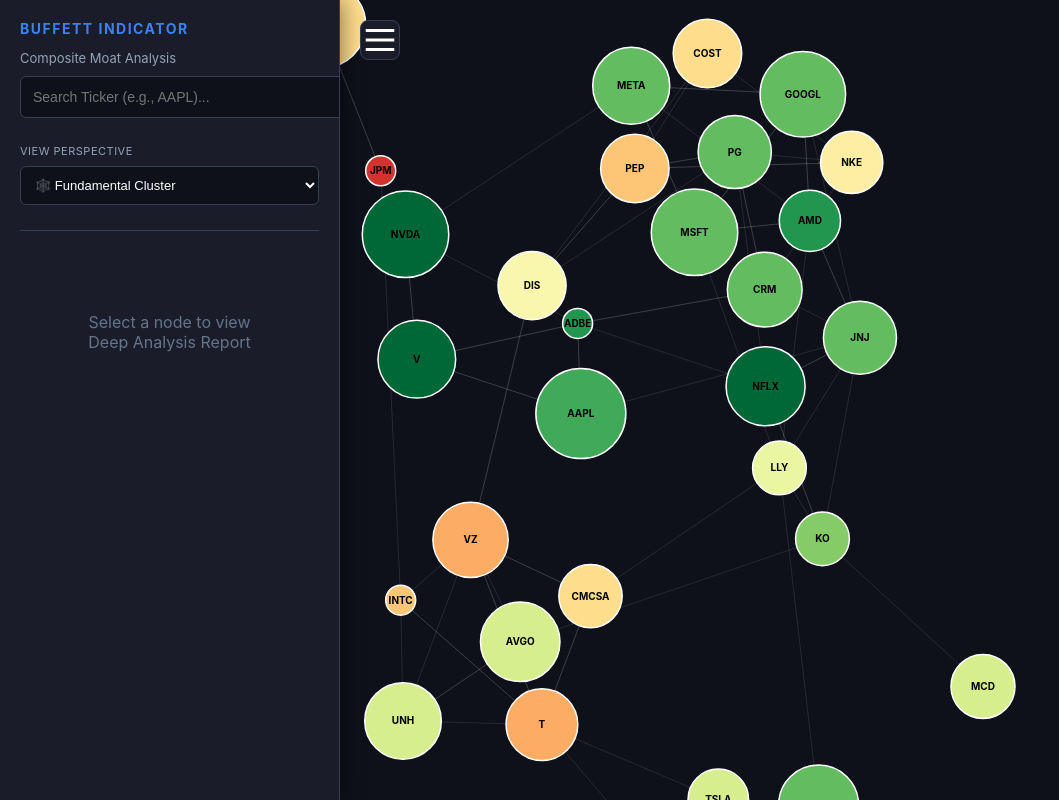
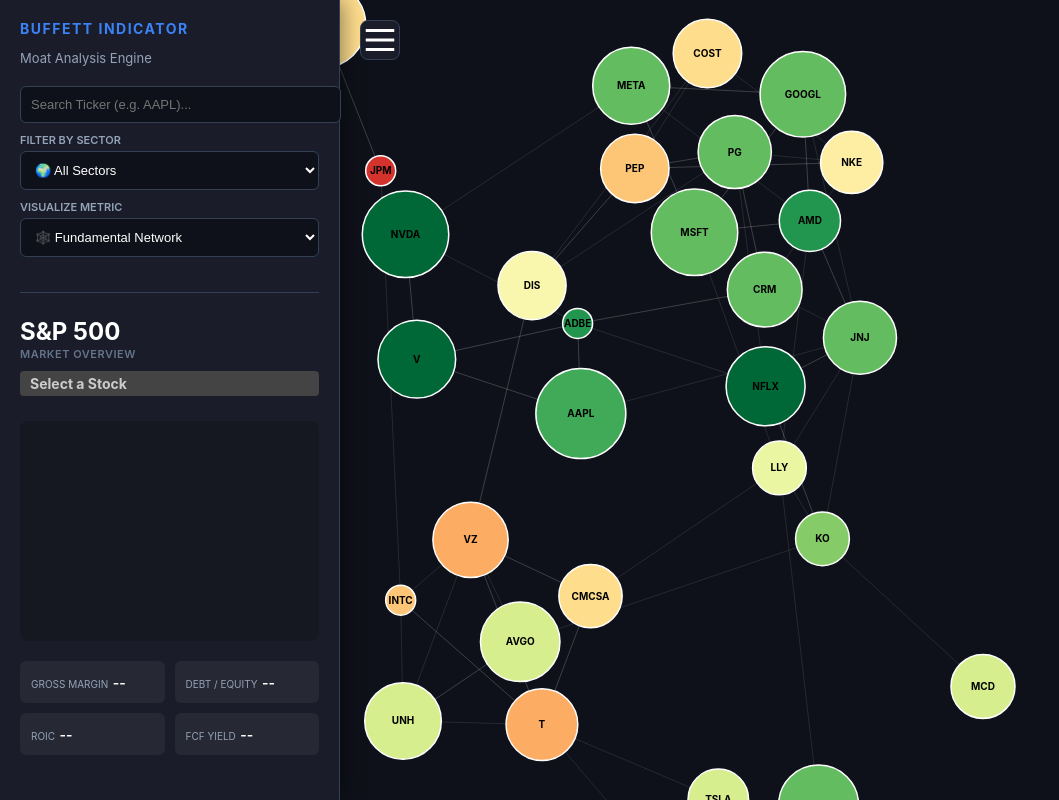
Before and after one commit to PatrickGrauel/patrickgrauel.github.io, a plain HTML site: page index.html in a window 1280 px wide. Shown: the whole page, without its empty margins (0-1059 px from the left). Drawn offline with nearby package versions, Linux system fonts and the light colour scheme.

Commit message:
Update index.html

```diff
--- a/index.html
+++ b/index.html
@@ -27,54 +27,48 @@
             position: absolute; top: 0; left: 0; width: 340px; height: 100vh;
             background: var(--panel); border-right: 1px solid var(--border);
             z-index: 10; padding: 20px; box-sizing: border-box;
-            transform: translateX(0); transition: transform 0.3s cubic-bezier(0.4, 0, 0.2, 1);
             display: flex; flex-direction: column; gap: 15px;
             box-shadow: 4px 0 20px rgba(0,0,0,0.4);
-            overflow-y: auto;
+            transform: translateX(0); transition: transform 0.3s cubic-bezier(0.4, 0, 0.2, 1);
         }
 
         #sidebar.collapsed { transform: translateX(-100%); }
 
         /* Typography */
         h1 { margin: 0; font-size: 14px; letter-spacing: 1.5px; text-transform: uppercase; color: var(--accent); font-weight: 700; }
-        h2 { margin: 0; font-size: 28px; font-weight: 700; color: #fff; }
-        .subtitle { font-size: 13px; color: #94a3b8; margin-bottom: 10px; }
+        h2 { margin: 0; font-size: 24px; font-weight: 700; color: #fff; line-height: 1.2; }
+        .subtitle { font-size: 13px; color: #94a3b8; margin-bottom: 5px; }
+        .sector-tag { font-size: 11px; color: #64748b; text-transform: uppercase; letter-spacing: 0.5px; font-weight: 600; margin-bottom: 10px; display: block;}
 
         /* Controls */
-        #search-box {
-            width: 100%; padding: 12px; background: var(--bg); border: 1px solid var(--border);
-            color: white; border-radius: 6px; outline: none; font-size: 14px;
-            transition: border-color 0.2s;
-        }
-        #search-box:focus { border-color: var(--accent); }
+        label { font-size: 11px; color: #94a3b8; text-transform: uppercase; font-weight: 600; margin-bottom: 4px; display: block; }
 
-        select {
+        select, input {
             width: 100%; padding: 10px; background: var(--bg); border: 1px solid var(--border);
             color: white; border-radius: 6px; outline: none; cursor: pointer; font-size: 13px;
+            margin-bottom: 10px; transition: border-color 0.2s;
         }
+        select:hover, input:focus { border-color: var(--accent); }
 
-        /* --- DETAILS PANEL --- */
-        #details-panel { display: none; animation: fadeIn 0.3s ease; }
+        /* --- METRICS & RADAR --- */
+        #details-panel { flex-grow: 1; display: flex; flex-direction: column; }
 
         .score-badge {
-            display: inline-block; padding: 6px 12px; border-radius: 4px;
-            font-weight: 700; font-size: 16px; margin: 10px 0;
+            display: inline-block; padding: 4px 10px; border-radius: 4px;
+            font-weight: 700; font-size: 14px; margin-bottom: 15px;
             background: #333; color: white;
         }
 
-        /* Moat Radar Container */
         #radar-container {
             width: 100%; height: 220px; position: relative;
-            background: rgba(0,0,0,0.2); border-radius: 8px; margin: 15px 0;
+            background: rgba(0,0,0,0.2); border-radius: 8px; margin: 10px 0 20px 0;
             display: flex; align-items: center; justify-content: center;
         }
 
-        /* Metric Grid */
         .metric-grid { display: grid; grid-template-columns: 1fr 1fr; gap: 10px; }
-        .metric-card { background: rgba(255,255,255,0.05); padding: 10px; border-radius: 6px; border: 1px solid transparent; transition: border-color 0.2s; }
-        .metric-card:hover { border-color: var(--accent); }
-        .metric-label { font-size: 11px; color: #94a3b8; text-transform: uppercase; letter-spacing: 0.5px; display: block; margin-bottom: 4px; }
-        .metric-val { font-size: 15px; font-weight: 600; color: #fff; }
+        .metric-card { background: rgba(255,255,255,0.05); padding: 10px; border-radius: 6px; border: 1px solid transparent; }
+        .metric-label { font-size: 10px; color: #94a3b8; text-transform: uppercase; margin-bottom: 4px; }
+        .metric-val { font-size: 14px; font-weight: 600; color: #fff; }
 
         /* Toggle Button */
         #toggle-btn {
@@ -82,9 +76,9 @@
             background: var(--panel); border: 1px solid var(--border); color: white;
             width: 40px; height: 40px; border-radius: 8px; cursor: pointer;
             display: flex; align-items: center; justify-content: center;
-            transition: left 0.3s cubic-bezier(0.4, 0, 0.2, 1), background 0.2s;
+            transition: left 0.3s cubic-bezier(0.4, 0, 0.2, 1);
         }
-        #toggle-btn:hover { background: var(--accent); border-color: var(--accent); }
+        #toggle-btn:hover { background: var(--accent); }
         #sidebar.collapsed + #toggle-btn { left: 20px; }
 
         /* Tooltip */
@@ -93,10 +87,9 @@
             background: rgba(15, 17, 26, 0.95); backdrop-filter: blur(4px);
             padding: 12px; border-radius: 6px; border: 1px solid var(--border);
             box-shadow: 0 10px 25px rgba(0,0,0,0.5); z-index: 100;
-            transition: opacity 0.15s ease;
+            transition: opacity 0.1s ease;
+            min-width: 200px;
         }
-
-        @keyframes fadeIn { from { opacity: 0; transform: translateY(5px); } to { opacity: 1; transform: translateY(0); } }
     </style>
 </head>
 <body>
@@ -104,14 +97,20 @@
     <div id="sidebar">
         <div>
             <h1>Buffett Indicator</h1>
-            <p class="subtitle">Composite Moat Analysis</p>
-            <input type="text" id="search-box" placeholder="Search Ticker (e.g., AAPL)...">
+            <p class="subtitle">Moat Analysis Engine</p>
         </div>
 
         <div>
-            <p class="metric-label" style="margin-bottom: 8px;">View Perspective</p>
+            <input type="text" id="search-box" placeholder="Search Ticker (e.g. AAPL)...">
+
+            <label>Filter by Sector</label>
+            <select id="sector-select" onchange="window.filterBySector(this.value)">
+                <option value="all">🌍 All Sectors</option>
+                </select>
+
+            <label>Visualize Metric</label>
             <select id="view-select" onchange="window.updateLayout(this.value)">
-                <option value="network">🕸️ Fundamental Cluster</option>
+                <option value="network">🕸️ Fundamental Network</option>
                 <option value="gross_margin">📊 Gross Margins (Moat)</option>
                 <option value="roic">💎 ROIC (Quality)</option>
                 <option value="fcf_yield">💰 FCF Yield (Value)</option>
@@ -121,15 +120,10 @@
 
         <hr style="border: 0; border-top: 1px solid var(--border); width: 100%; margin: 10px 0;">
 
-        <div id="intro-msg" style="text-align: center; color: #64748b; margin-top: 40px;">
-            <p>Select a node to view<br>Deep Analysis Report</p>
-        </div>
-
         <div id="details-panel">
-            <h2 id="detail-ticker">--</h2>
-            <div id="detail-sector" style="color:#94a3b8; font-size:13px; margin-bottom:10px;">--</div>
-
-            <div id="detail-score" class="score-badge">BCS: --</div>
+            <h2 id="detail-ticker">S&P 500</h2>
+            <span id="detail-sector" class="sector-tag">Market Overview</span>
+            <div id="detail-score" class="score-badge" style="background:#444; color:#ccc;">Select a Stock</div>
 
             <div id="radar-container">
                 <svg id="radar-viz" width="220" height="220"></svg>
@@ -137,7 +131,7 @@
 
             <div class="metric-grid">
                 <div class="metric-card">
-                    <span class="metric-label">Avg Gross Margin</span>
+                    <span class="metric-label">Gross Margin</span>
                     <span class="metric-val" id="detail-margin">--</span>
                 </div>
                 <div class="metric-card">
```
